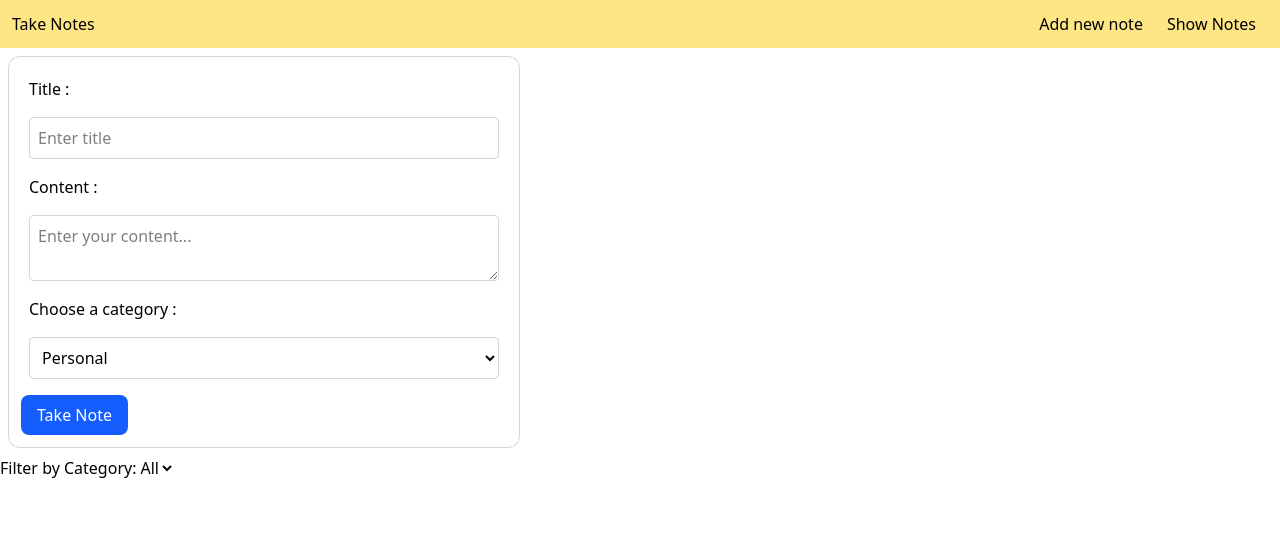
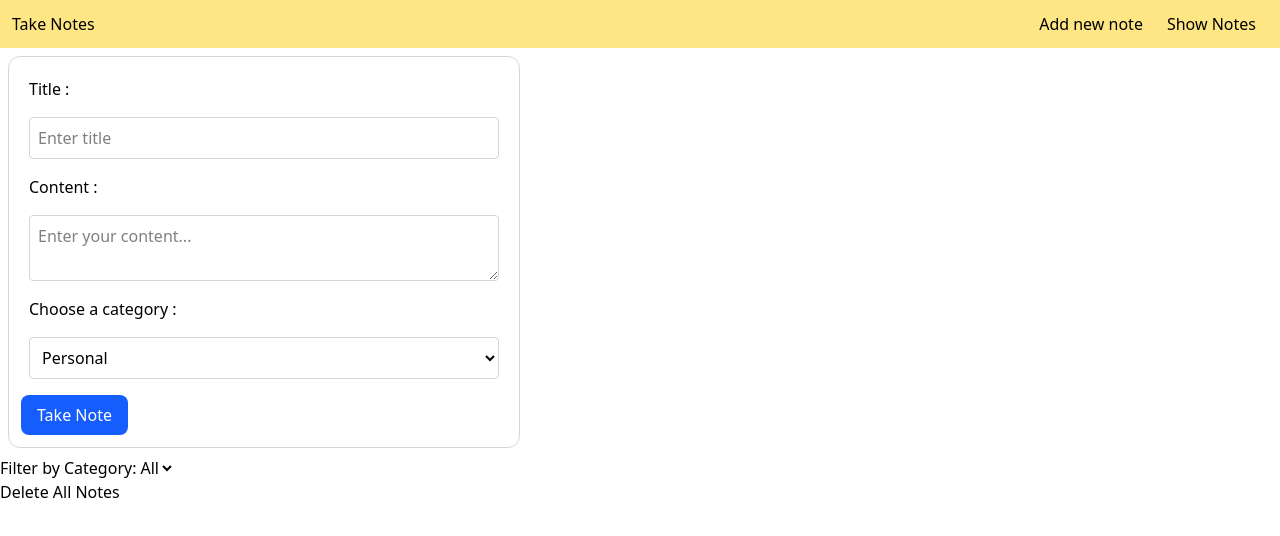
Before and after one commit to oyelestepe/TakeNotes, a React (Vite) app: page / in a window 1280 px wide. Shown: the top 536 px of the page. Built offline with nearby package versions, Linux system fonts and the light colour scheme.

Commit message:
delete all notes function added

```diff
--- a/src/App.jsx
+++ b/src/App.jsx
@@ -42,6 +42,14 @@ function startEdit(note){
   setEditingNote(note)
 }
 
+function deleteAllNotes(){
+  if(notes.length > 0 ){
+    setNotes([])
+  } else {
+    alert("There is no note to delete")
+  }
+
+}
   return (
     <>
       <Navbar />
@@ -57,6 +65,9 @@ function startEdit(note){
         </select>
       </div>
       <ListNotes notes={filteredNotes} deleteNote={deleteNote} startEdit={startEdit}/>
+      <div>
+        <button onClick={deleteAllNotes}>Delete All Notes</button>
+      </div>
     </>
   )
 }
```
